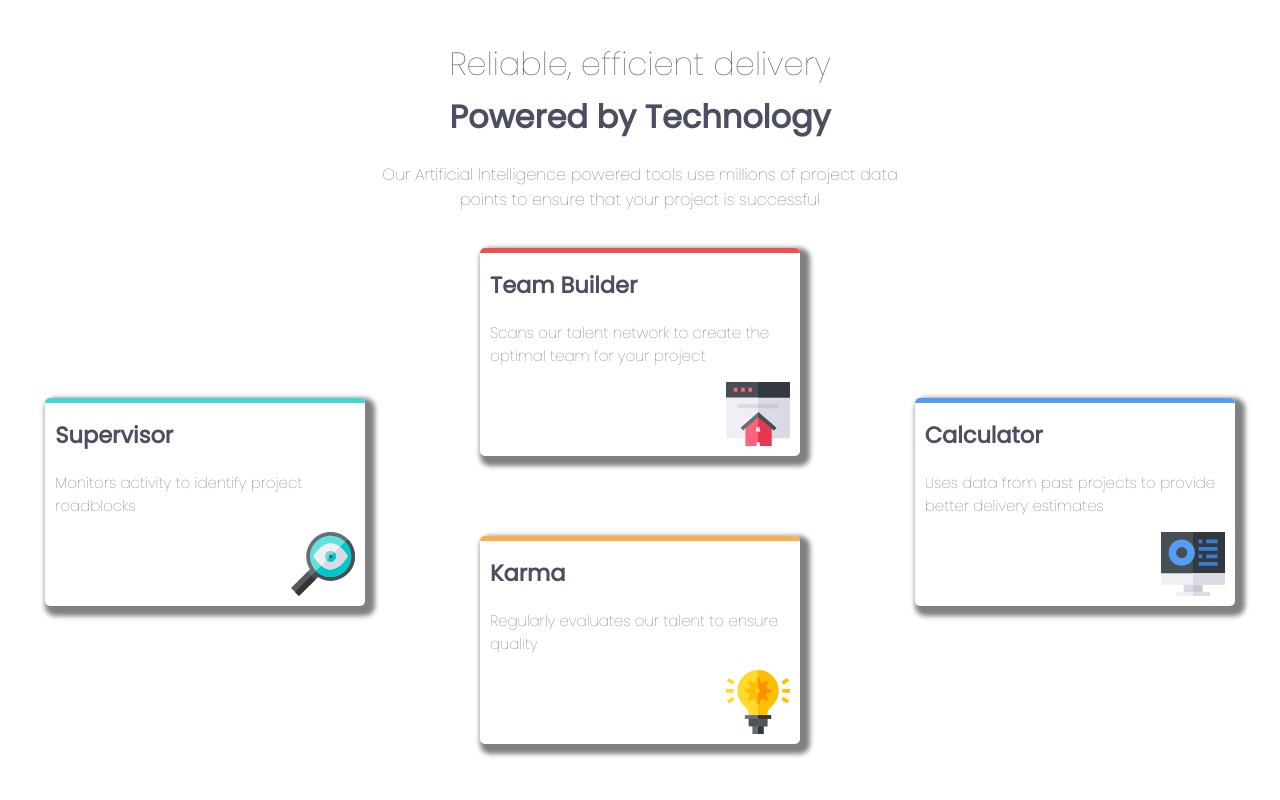
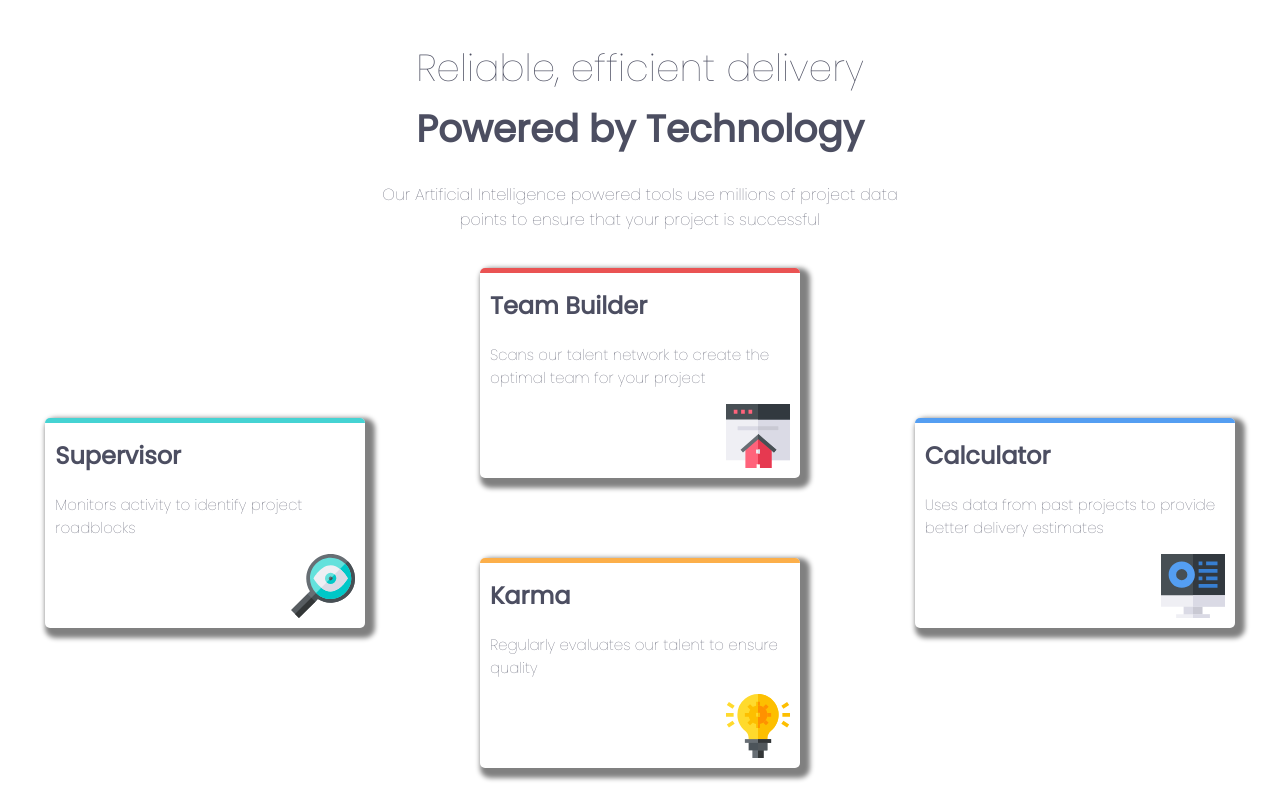
Before and after one commit to andrestorresaioros/front, a plain HTML site: page index.html in a window 1280 px wide. Drawn offline with Linux system fonts and the light colour scheme.

Commit message:
renderizado corregido

```diff
--- a/index.html
+++ b/index.html
@@ -14,7 +14,7 @@
   <header>
     <div>
       <h1 id="lighter">Reliable, efficient delivery</h1>
-      <h1>Powered by Technology</h1>
+      <h1 id="tittle">Powered by Technology</h1>
       <p>Our Artificial Intelligence powered tools use millions of
         project data points to ensure that your project is successful</p>
     </div>
--- a/styles.css
+++ b/styles.css
@@ -18,8 +18,9 @@
  }
 
 header {
+    font-weight: 300 px;
     text-align: center;
-    max-width: 550px;
+    max-width: 320px;
     margin: auto;
 }
 
@@ -59,6 +60,7 @@ img {
 
 h1 {
     font-weight: bold;
+    font-size: x-large;
     margin-top: 5px;
     color: var(--VeryDarkBlue);
 }
@@ -72,6 +74,29 @@ p {
 }
 
 @media (min-width:375px) {
+    #lighter {
+        font-size: 235%;
+        font-weight:lighter;
+        margin-bottom: 1px;
+        margin-top: 40px;
+     }
+    #tittle{
+        font-size: 235%;
+    }
+    header {
+        font-weight: 600 px;
+        text-align: center;
+        max-width: 550px;
+        margin: auto;
+    }
+
+    h1 {
+        font-weight: bold;
+        margin-top: 5px;
+        color: var(--VeryDarkBlue);
+
+    }
+
     .content {
         display: grid;
         grid-template-columns: repeat(3, 1fr);
```
